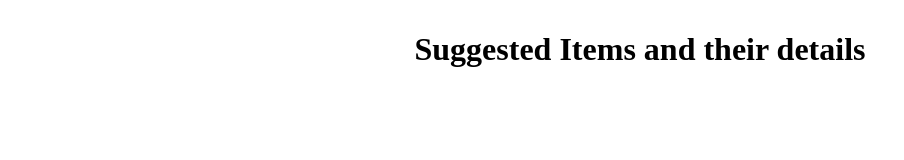
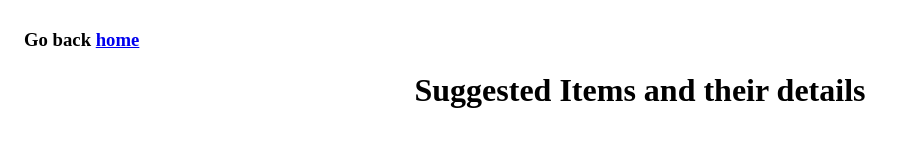
Before and after one commit to RaphAlemoh/storeAPI, a plain HTML site: page suggestions.html in a window 1280 px wide. Shown: the whole page, without its empty margins (0-904 px from the left). Drawn offline with Linux system fonts and the light colour scheme.

Commit message:
StoreAPI completed

```diff
--- a/suggestions.html
+++ b/suggestions.html
@@ -8,6 +8,7 @@
 </head>
 <body>
     <div class="container">
+        <h3>Go back <a href="index.html" class="link">home</a></h3>
         <h1 style="text-align: center;">Suggested Items and their details</h1>
         <img id="loader" style="display: none;" class="loader" src="ajax-loader.gif" alt="loading" width="20px" height="20px" >
         <ul class="unordered-list" id="suggest-list">
```
